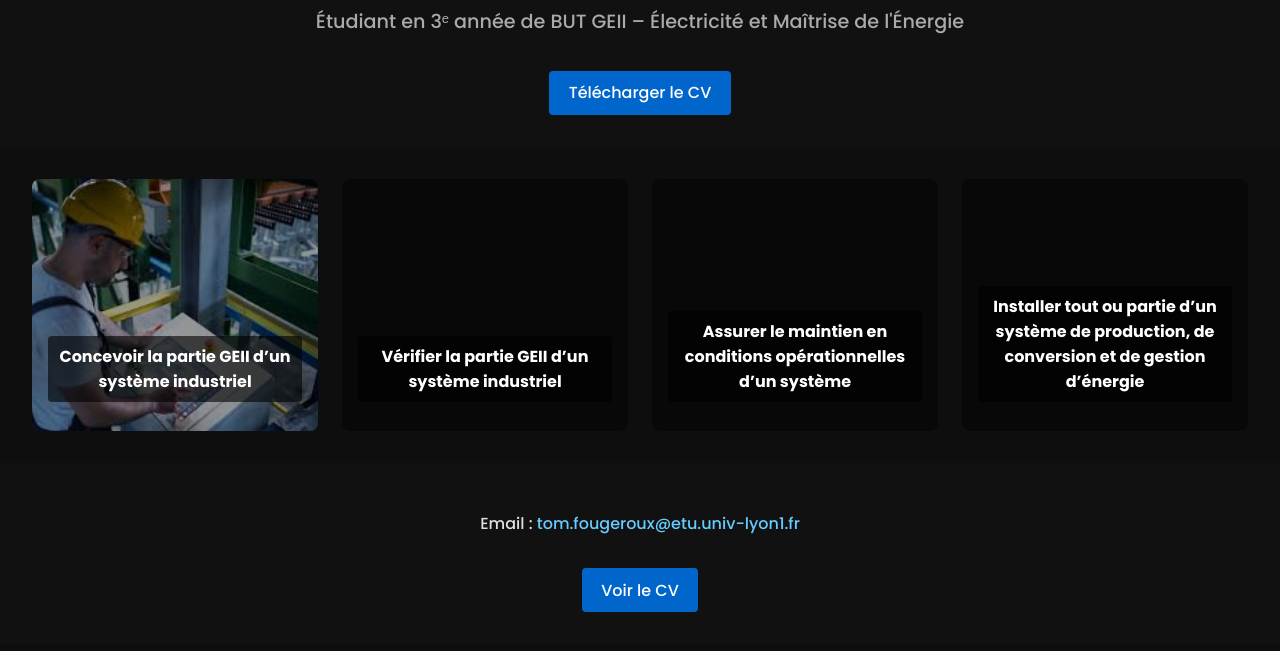
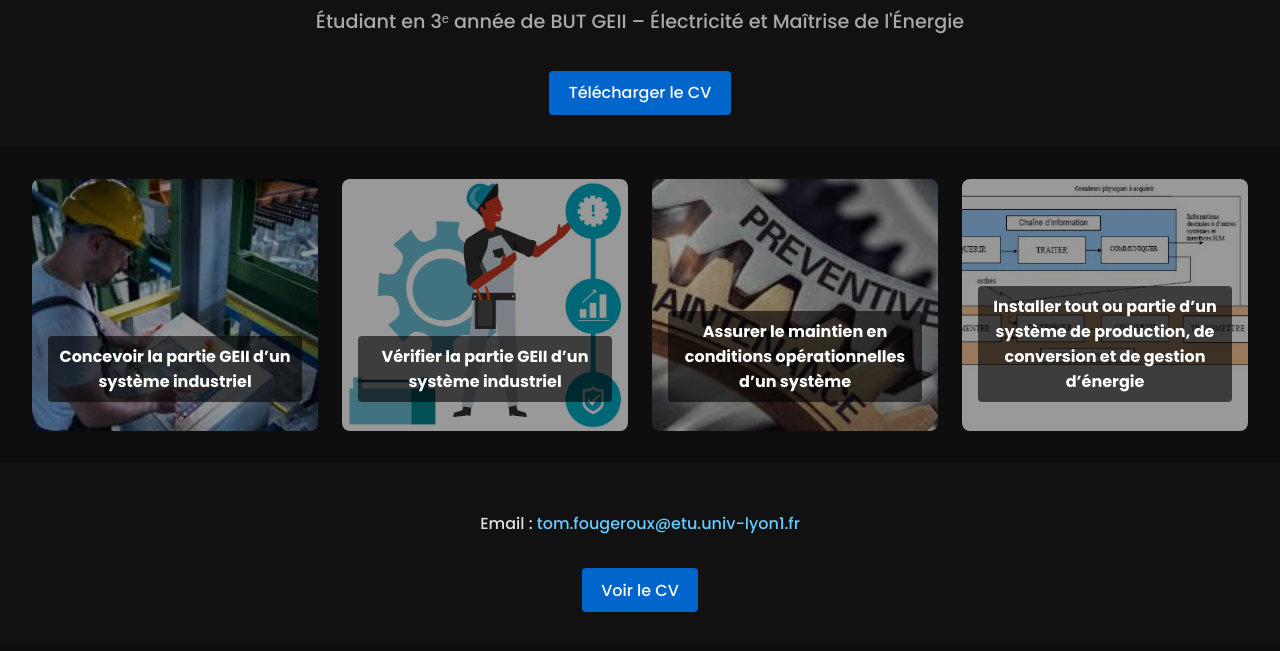
Before and after one commit to TomF69/mon-site, a plain HTML site: page index.html in a window 1280 px wide. Shown: the part 139-790 px from the top of the page. Drawn offline with Linux system fonts and the light colour scheme.

Commit message:
Update index.html

```diff
--- a/index.html
+++ b/index.html
@@ -18,13 +18,13 @@
         <a href="#concevoir" class="card" style="background-image: url('Image.jpg');">
             <h2>Concevoir la partie GEII d’un système industriel</h2>
         </a>
-        <a href="#verifier" class="card" style="background-image: url('img2.jpg');">
+        <a href="#verifier" class="card" style="background-image: url('Image2.jpg');">
             <h2>Vérifier la partie GEII d’un système industriel</h2>
         </a>
-        <a href="#maintenir" class="card" style="background-image: url('img3.jpg');">
+        <a href="#maintenir" class="card" style="background-image: url('Image3.jpg');">
             <h2>Assurer le maintien en conditions opérationnelles d’un système</h2>
         </a>
-        <a href="#installer" class="card" style="background-image: url('img4.jpg');">
+        <a href="#installer" class="card" style="background-image: url('Image4.jpg');">
             <h2>Installer tout ou partie d’un système de production, de conversion et de gestion d’énergie</h2>
         </a>
     </main>
```
